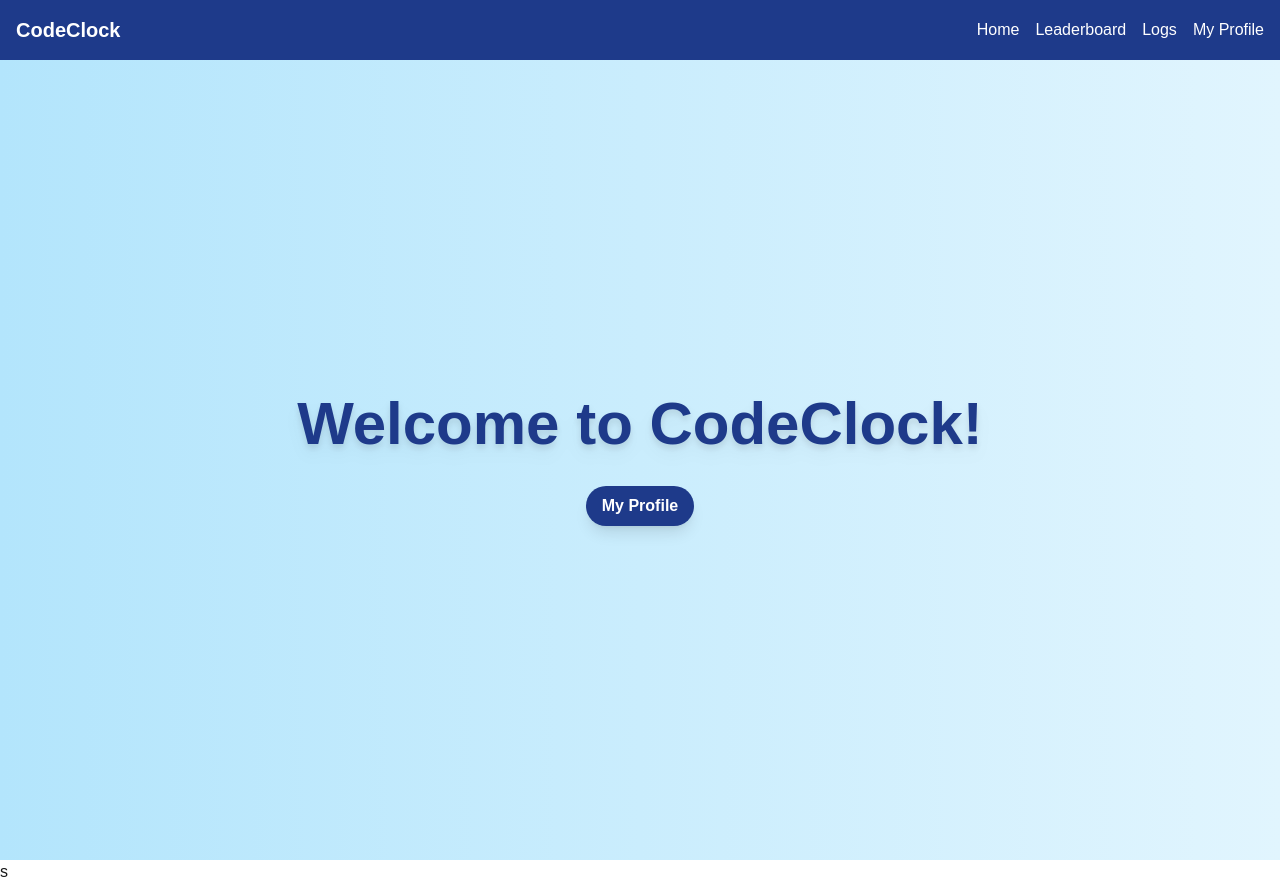
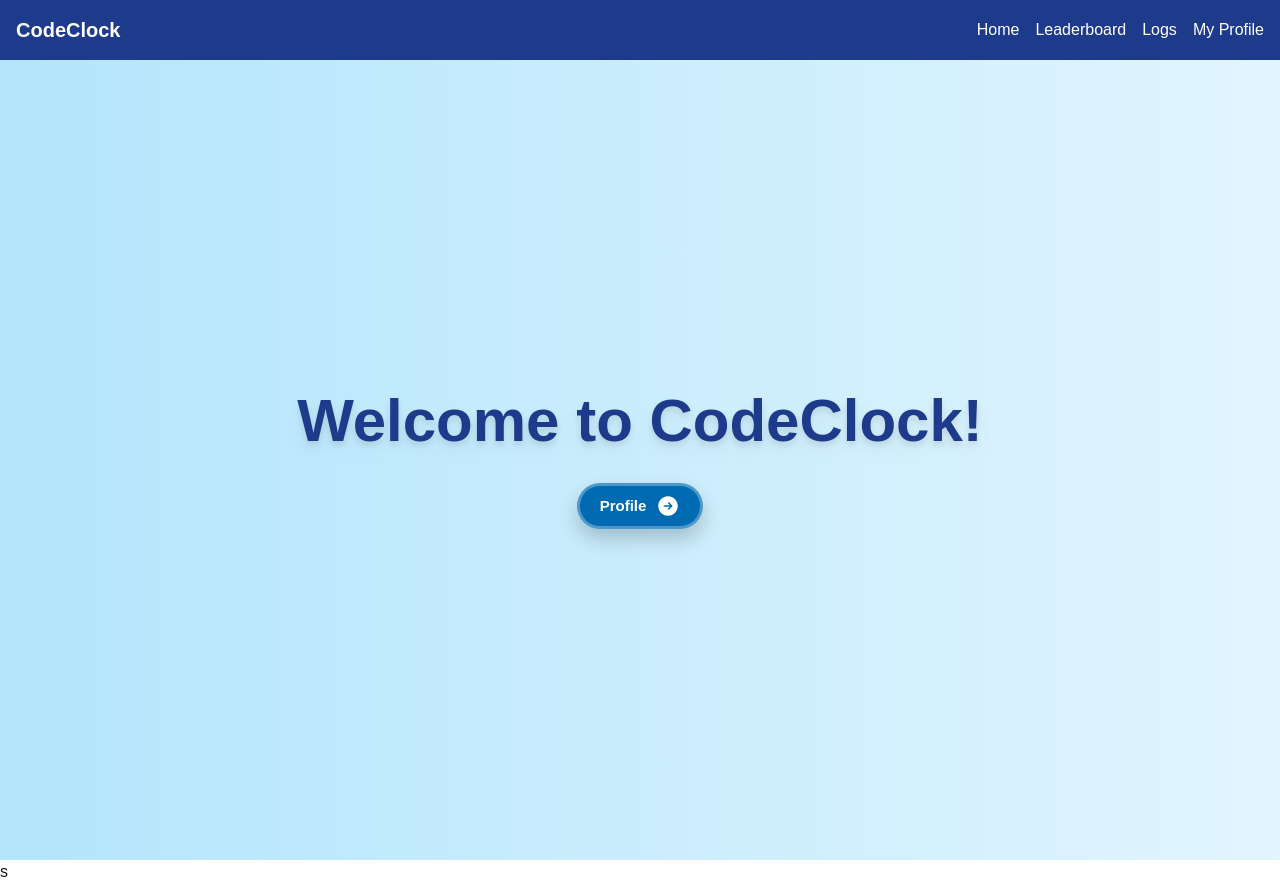
Before and after one commit to pmorganelli/vscode-timer, a Next.js app in the folder frontend/: page / in a window 1280 px wide. Built offline with nearby package versions, Linux system fonts and the light colour scheme; no server answers.

Commit message:
new button

```diff
--- /dev/null
+++ b/frontend/app/components/LoginButton.js
@@ -0,0 +1,88 @@
+import React from 'react';
+import styled from 'styled-components';
+
+const Button = () => {
+  return (
+    <StyledWrapper>
+      <button className="button">
+        Profile
+        <svg className="icon" viewBox="0 0 24 24" fill="currentColor">
+          <path fillRule="evenodd" d="M12 2.25c-5.385 0-9.75 4.365-9.75 9.75s4.365 9.75 9.75 9.75 9.75-4.365 9.75-9.75S17.385 2.25 12 2.25zm4.28 10.28a.75.75 0 000-1.06l-3-3a.75.75 0 10-1.06 1.06l1.72 1.72H8.25a.75.75 0 000 1.5h5.69l-1.72 1.72a.75.75 0 101.06 1.06l3-3z" clipRule="evenodd" />
+        </svg>
+      </button>
+    </StyledWrapper>
+  );
+}
+
+const StyledWrapper = styled.div`
+  .button {
+    position: relative;
+    transition: all 0.3s ease-in-out;
+    box-shadow: 0px 10px 20px rgba(0, 0, 0, 0.2);
+    padding-block: 0.5rem;
+    padding-inline: 1.25rem;
+    background-color: rgb(0 107 179);
+    border-radius: 9999px;
+    display: flex;
+    align-items: center;
+    justify-content: center;
+    color: #ffff;
+    gap: 10px;
+    font-weight: bold;
+    border: 3px solid #ffffff4d;
+    outline: none;
+    overflow: hidden;
+    font-size: 15px;
+    cursor: pointer;
+  }
+
+  .icon {
+    width: 24px;
+    height: 24px;
+    transition: all 0.3s ease-in-out;
+  }
+
+  .button:hover {
+    transform: scale(1.05);
+    border-color: #fff9;
+  }
+
+  .button:hover .icon {
+    transform: translate(4px);
+  }
+
+  .button:hover::before {
+    animation: shine 1.5s ease-out infinite;
+  }
+
+  .button::before {
+    content: "";
+    position: absolute;
+    width: 100px;
+    height: 100%;
+    background-image: linear-gradient(
+      120deg,
+      rgba(255, 255, 255, 0) 30%,
+      rgba(255, 255, 255, 0.8),
+      rgba(255, 255, 255, 0) 70%
+    );
+    top: 0;
+    left: -100px;
+    opacity: 0.6;
+  }
+
+  @keyframes shine {
+    0% {
+      left: -100px;
+    }
+
+    60% {
+      left: 100%;
+    }
+
+    to {
+      left: 100%;
+    }
+  }`;
+
+export default Button;
--- a/frontend/app/logs/[id]/page.jsx
+++ b/frontend/app/logs/[id]/page.jsx
@@ -20,7 +20,7 @@
 
   // Testing Data (remove when API is ready)
   const session = {
-    user_id: "TestUser123",
+    user_id: "Harrison Tun",
     time_statistics: {
       start_time: new Date(),
       session_duration_minutes: 120,
@@ -42,7 +42,7 @@
   return (
     <div className="min-h-screen bg-white flex flex-col items-center p-8">
       <h1 className="text-4xl font-bold text-blue-800 mb-8">
-        {session.user_id} Session: {id}
+        {session.user_id}'s Session: #{id}
       </h1>
       <div className="bg-white shadow-md rounded-lg px-8 pt-6 pb-8 w-full max-w-3xl border border-blue-800">
         {/* User Information */}
--- a/frontend/app/page.js
+++ b/frontend/app/page.js
@@ -1,6 +1,7 @@
 // pages/welcome.js
 "use client";
 import Link from "next/link";
+import LoginButton from "./components/LoginButton";
 export default function Welcome() {
 	let link = "/profile";
 
@@ -19,9 +20,8 @@
 			) : (
 				<Link
 					href={link}
-					className="px-4 py-2 bg-blue-900 text-white font-semibold rounded-full shadow-lg hover:bg-blue-800 transition-colors duration-300"
 				>
-					My Profile
+					<LoginButton></LoginButton>
 				</Link>
 			)}
 		</div>
--- a/frontend/package.json
+++ b/frontend/package.json
@@ -14,7 +14,8 @@
         "next": "15.1.7",
         "react": "^19.0.0",
         "react-dom": "^19.0.0",
-        "recharts": "^2.15.1"
+        "recharts": "^2.15.1",
+        "styled-components": "^6.1.15"
     },
     "devDependencies": {
         "@eslint/eslintrc": "^3",
```
Also changed, not shown: 1 other file (tests, documents, lock files or other folders).
